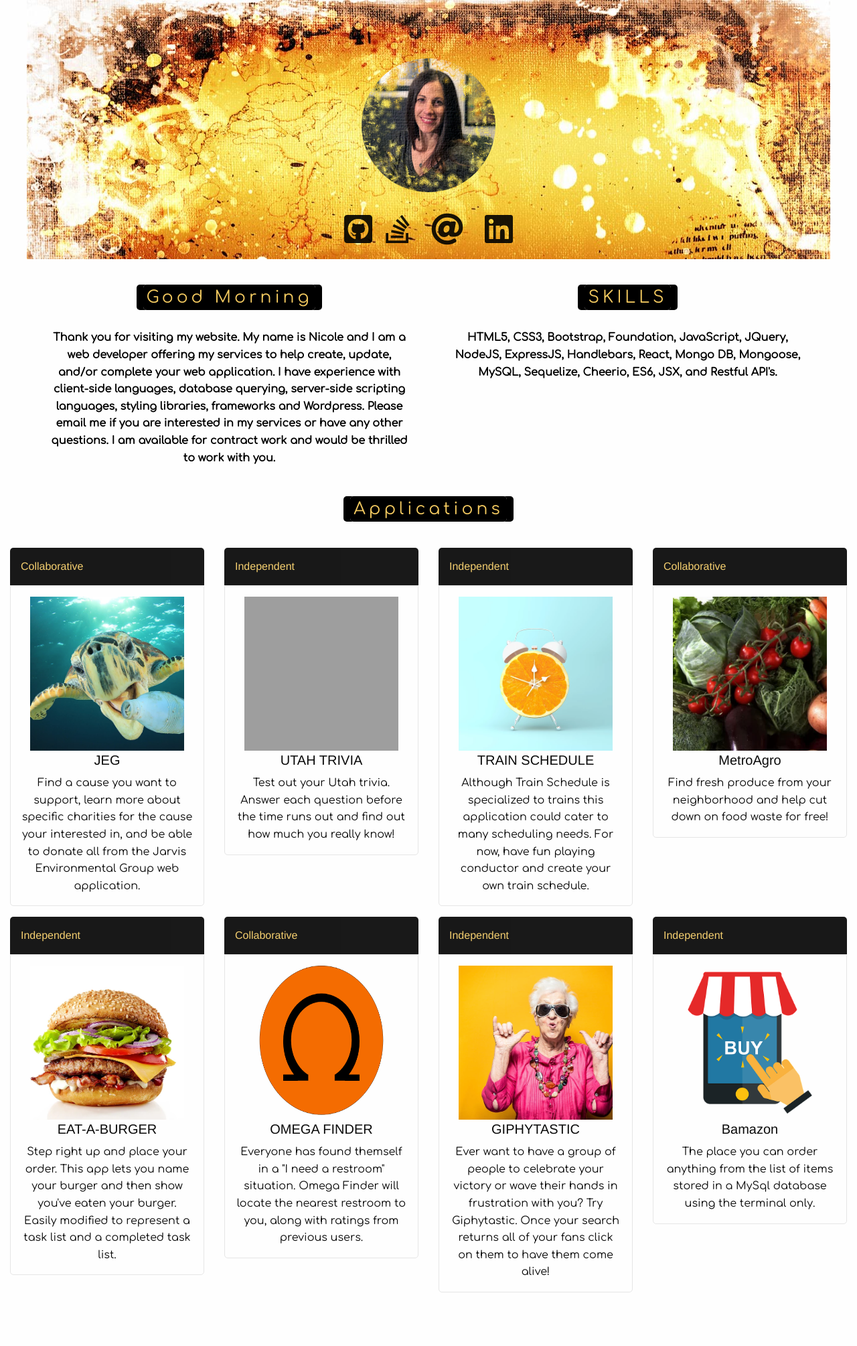
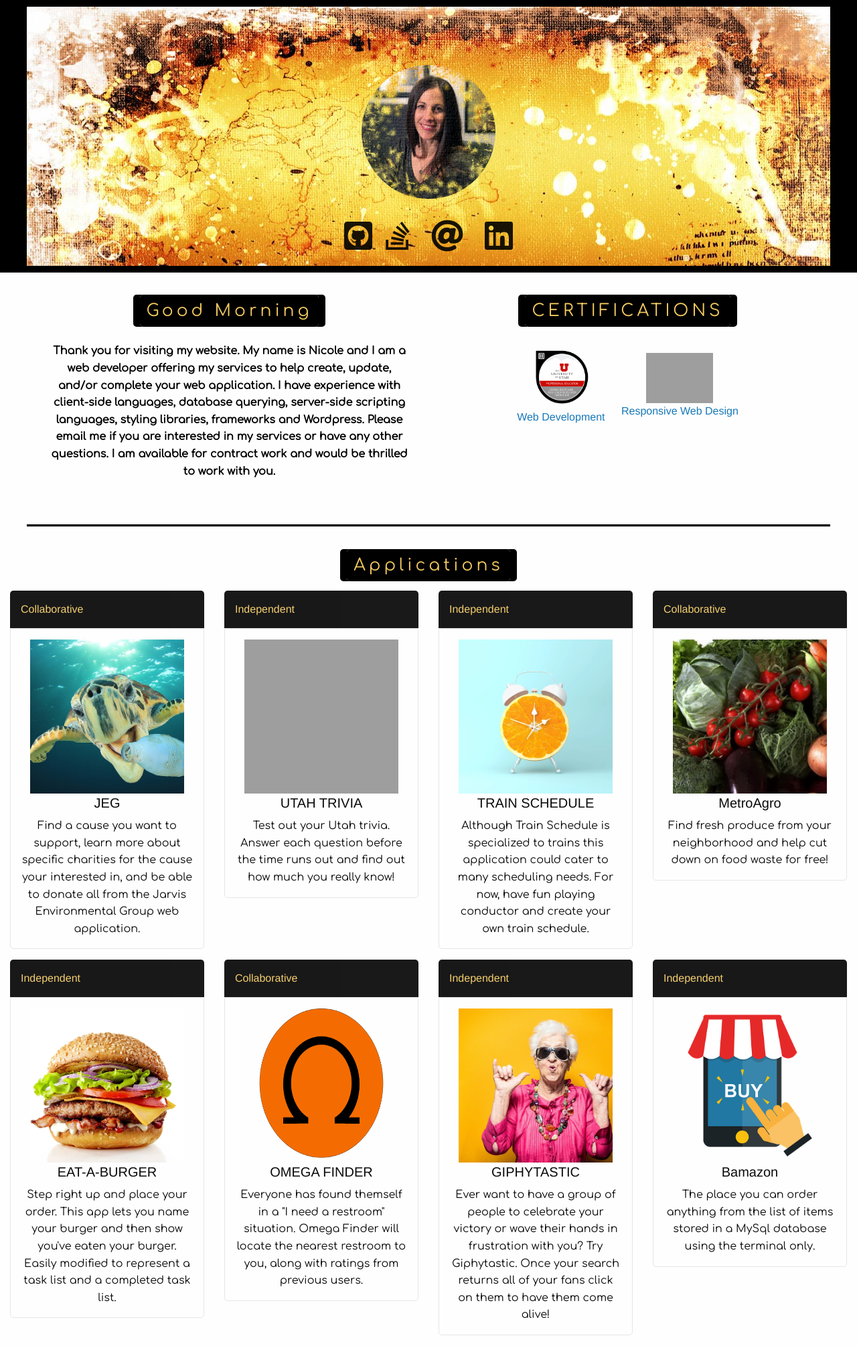
Before and after one commit to NicoleEssex/NicoleEssexPortfolio, a PHP site: page /index.html in a window 1280 px wide. Shown: the whole page at 67% size. Before the commit the page ends 1930 px from the top, so only its background shows below. Run offline with PHP 8.4, Linux system fonts and the light colour scheme; some libraries are stand-ins or nearby versions; grey boxes are pictures that could not be loaded.

Commit message:
added certification links

```diff
--- a/assets/css/style.css
+++ b/assets/css/style.css
@@ -1,16 +1,27 @@
-body{
-    /* background: black url("../images/grunge-background-1176.jpg") no-repeat; */
+body {
     text-align: center;
     margin: 0 auto;
     background: cover;
 }
 
+hr {
+    height: 3px;
+    background-color: black;
+
+}
+
+div#contentWrap {
+    background-color: black;
+}
+
 
 #banner {
-    background: black url("../images/grunge-background-1176.jpg") no-repeat;
+    background: url("../images/grunge-background-1176.jpg") no-repeat;
     width: 100%;
     margin: 0px auto black;
     padding: 0px black;
+    border-top: 10px black solid;
+    border-bottom:10px black solid;
 }
 
 img#headerPic {
@@ -22,25 +33,18 @@ img#headerPic {
 #greeting{
     font-family: 'Comfortaa', cursive;
     font-size: 25px;
-    /* opacity: .9;
-    text-shadow: 0 1px 20px #F4CA60; */
     color: #F4CA60;
-    /* display: inline; */
     background: black;
     box-shadow: 10px 0 0 black, -10px 0 0 black;
-    padding: 5px;
+    padding: 10px;
     border-radius: 5px;
     margin-top: 10px;
     margin-bottom: 10px;
-
 }
 
 .bio {
-    /* display: inline; */
-    /* background: black; */
     border-radius: 5px;
     padding: 10px;
-    /* box-shadow: 10px 0 0 black, -10px 0 0 black; */
     font-size: 16px;
     font-weight: 700;
     color: black;
@@ -54,10 +58,8 @@ img#headerPic {
     color: #F4CA60;
     background: black;
     box-shadow: 10px 0 0 black, -10px 0 0 black;
-    padding: 5px;
+    padding: 10px;
     border-radius: 5px;
-    margin-top: 10px;
-    margin-bottom: 10px;
     letter-spacing: 5px;
     line-height: 3;
 }
@@ -78,6 +80,12 @@ img#headerPic {
 #intro {
     padding: 20px;
     box-shadow: black 2px;
+}
+
+figure {
+    display: inline-flex;
+    margin-right: 10px;
+    margin-left: 10px;
 }
 
 .text-box {
--- a/index.html
+++ b/index.html
@@ -43,16 +43,32 @@
                 <span id="greeting" class="titles"></span>
                 <p class="bio">Thank you for visiting my website. My name is Nicole and I am a web developer offering my services to help create, update, and/or complete your web application. I have experience with client-side languages, database querying, server-side scripting languages, styling libraries, frameworks and Wordpress. Please email me if you are interested in my services or have any other questions.  I am available for contract work and would be thrilled to work with you.</p>
             </div>
-            <div class="cell xs-12 small-12 medium-6">
-                <h1 class="titles"> SKILLS</h1>
-                <p class="bio">HTML5, CSS3, Bootstrap, Foundation, JavaScript, JQuery, NodeJS, ExpressJS, Handlebars, React, Mongo DB, Mongoose, MySQL, Sequelize, Cheerio, ES6, JSX, and Restful API's. </p>
-            </div>
-            <div class="cell xs-12 small-12 medium-12">
-                <h1 class="titles">Applications</h1><br>
+            <div id="certificates"class="cell xs-12 small-12 medium-6">
+                <h1 class="titles"> CERTIFICATIONS</h1>
+                <p>
+                    <figure>
+                        <a href="https://www.youracclaim.com/badges/6d70ac7e-c5e6-434a-aeb3-ec111bbfefe3/linked_in_profile" target="_blank">
+                        <img src="./assets/images/bc-cert.png" alt="Certificate of professional web development" width="100" height="100">
+                        <figcaption>Web Development</figcaption>
+                        </a>
+                    </figure>
+                    <figure>
+                        <a href=https://www.freecodecamp.org/certification/fcc95a9e5e5-b43d-4488-bae9-7df0421fd2ca/responsive-web-design target="_blank">
+                        <img src="https://secure.meetupstatic.com/photos/event/4/c/b/b/600_468259643.jpeg" alt="Certificate of responsive web design" width="100" height="100">
+                        <figcaption>Responsive Web Design</figcaption>
+                        </a>
+                    </figure>
+                </p>
+
+                <!-- <p class="bio">HTML5, CSS3, Bootstrap, Foundation, JavaScript, JQuery, NodeJS, ExpressJS, Handlebars, React, Mongo DB, Mongoose, MySQL, Sequelize, Cheerio, ES6, JSX, and Restful API's. </p> -->
             </div>
         </div>
     </div>
+    <hr>
     <div id="projectSection" class="container">
+        <div class="cell xs-12 small-12 medium-12">
+            <h1 class="titles">Applications</h1><br>
+        </div>
         <div class="grid-x grid-padding-x small-up-1 medium-up-3 large-up-4">
             <div class="cell">
                 <a href="https://nicoleessex.github.io/JEG/">
```
Also changed, not shown: assets/images/bc-cert.png (added).
